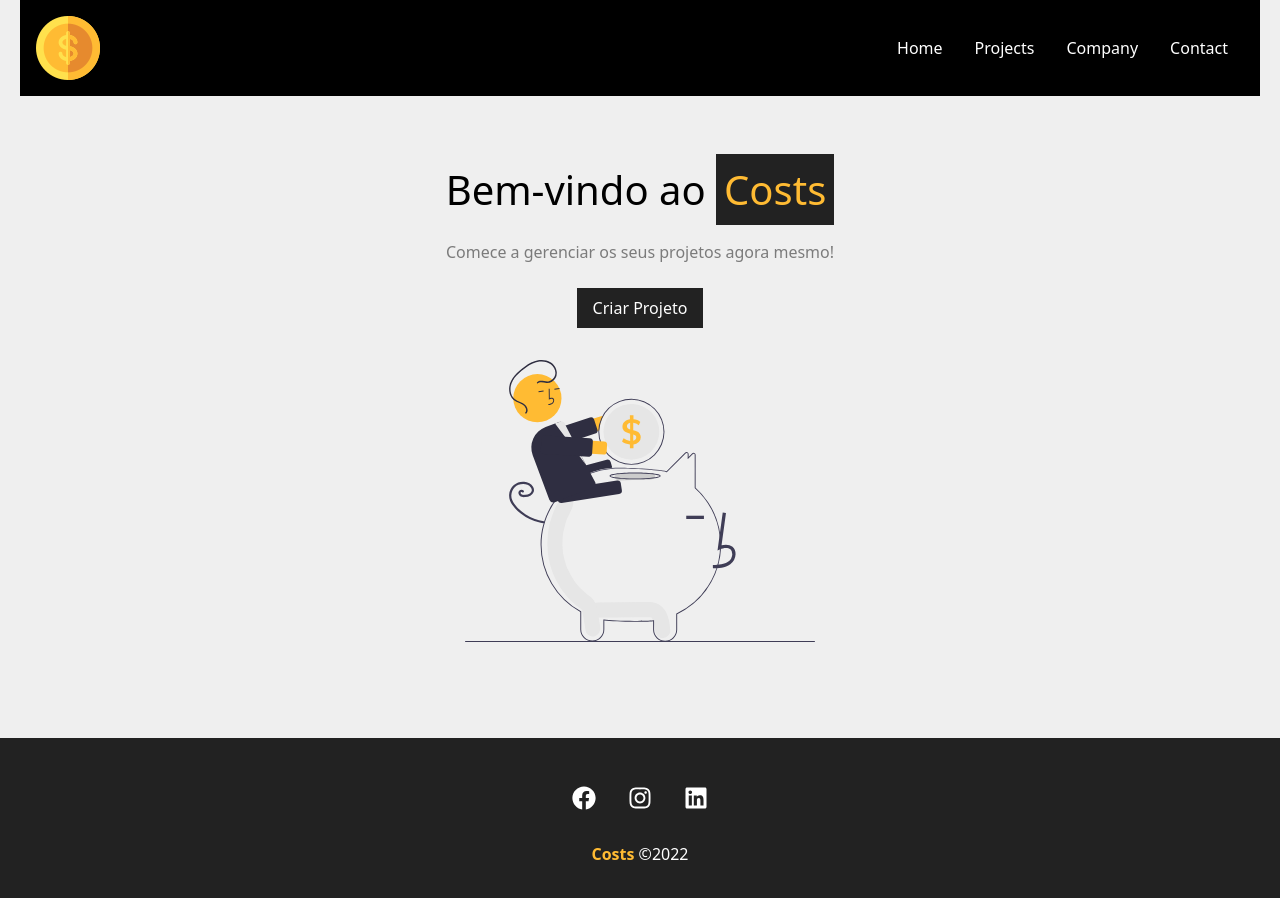
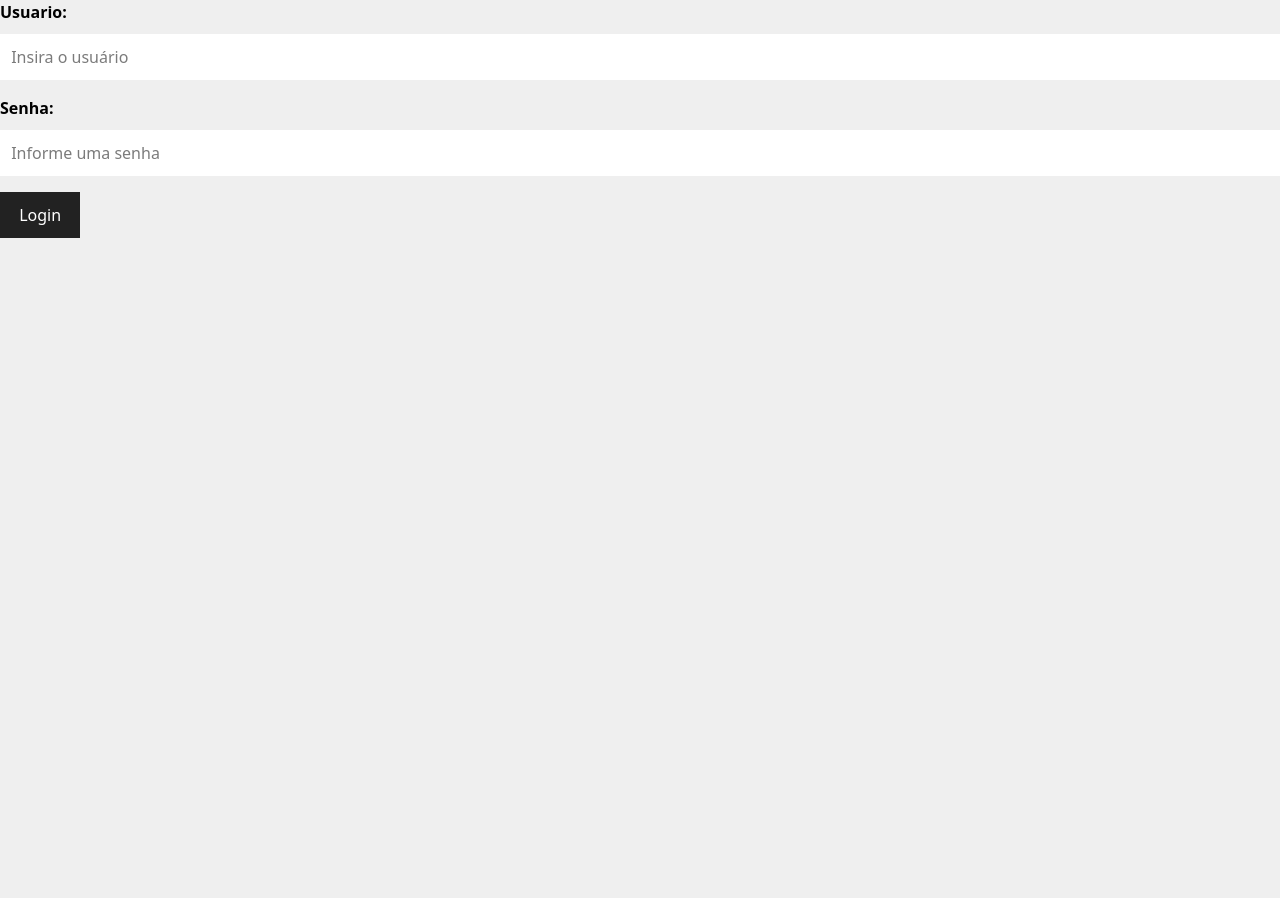
Before and after one commit to evandrofelimberti/webkeyappfront, a React (Create React App) app: page / in a window 1280 px wide. Shown: the top 898 px of the page. After the commit the page ends 800 px from the top, so only its background shows below. Built offline with nearby package versions, Linux system fonts and the light colour scheme; the HTML template or start-up script is replaced by a standard one.

Commit message:
LoginToken

```diff
--- a/src/App.js
+++ b/src/App.js
@@ -10,8 +10,17 @@ import Navbar from './components/layout/Navbar'
 import Footer from './components/layout/Footer'
 import Project from './components/pages/Project'
 import Login from './components/layout/Login'
+import { useState, useEffect} from 'react'
+import UseToken from './components/layout/UseToken'
 
 function App() {
+
+  const { token, setToken } = UseToken();
+
+  if(!token) {
+    return <Login setToken={setToken} />
+  }
+
   return (
 <Router className="text-3xl font-bold underline">
   <Navbar/>
@@ -23,7 +32,7 @@ function App() {
     <Route  path="/contact" element={ <Contact />}> </Route>
     <Route  path="/newproject" element={ <NewProject />}> </Route>
     <Route  path="/project/:id" element={ <Project />}> </Route>
-    <Route  path="/login" element={ <Login />}> </Route>
+    {/*<Route  path="/login" element={ <Login />}> </Route>      */}
    </Routes>
    </Container>
     <Footer/>
--- a/src/components/layout/Login.js
+++ b/src/components/layout/Login.js
@@ -2,34 +2,56 @@ import { useNavigate } from "react-router-dom";
 import Input from "../form/Input";
 import SubmitButton from "../form/SubmitButton";
 import styles from './Login.module.css'
+import React, { useState } from 'react';
 
-function Login(){
+
+async function loginUser(credentials) {
+    return fetch('https://localhost:7028/api/Usuario/auth', {
+      method: 'POST',
+      headers: {
+        'Content-Type': 'application/json'
+      },
+      body: JSON.stringify(credentials)
+    })
+      .then(data => data.json())
+   }
+
+function Login({ setToken }){
+    const [nome, setNome] = useState();
+    const [senha, setSenha] = useState();
+
+    const handleSubmit = async e => {
+        e.preventDefault();
+        const token = await loginUser({
+          nome,
+          senha
+        });
+        setToken(token);
+      }
+
     return(
-    <div >
-
+<div >
+<form onSubmit={handleSubmit}>
         <Input
             type="text"
             text="Usuario"
-            name="Nome"
+            name="nome"
             placeholder="Insira o usuário"
-            //handleOnChange={handleCamposMovimentoLavoura}
-            //value=""
-
+            handleOnChange={e => setNome(e.target.value)}
         />
         <Input
             type="password"
             text="Senha"
             name="Senha"
             placeholder="Informe uma senha"
-            //handleOnChange={handleCamposMovimentoLavoura}
-            //value=""
+            handleOnChange={e => setSenha(e.target.value)}
 
         />
+    <SubmitButton text={"Login"}/>
+    </form>
+    </div>
 
-        <SubmitButton text={"Login"}/>
-
-    </div>
-    )
+  )
 }
 
 export default Login
--- a/src/components/layout/Login.module.css
+++ b/src/components/layout/Login.module.css
@@ -1,5 +1,5 @@
 .newproject_container {
-    width: 450px;
+    width: 100%;
     margin: 0 auto;
     padding: 0.1em;
 }
--- /dev/null
+++ b/src/components/layout/UseToken.js
@@ -0,0 +1,22 @@
+import React, { useState } from 'react';
+function UseToken(){
+    const getToken = () => {
+        const tokenString = localStorage.getItem('token');
+        const userToken = JSON.parse(tokenString);
+        return userToken?.token
+      };
+
+      const [token, setToken] = useState(getToken());
+
+      const saveToken = userToken => {
+        localStorage.setItem('token', JSON.stringify(userToken));
+        setToken(userToken.token);
+      };
+
+      return {
+        setToken: saveToken,
+        token
+      }
+}
+
+export default UseToken;
--- a/src/components/service/ServiceForm.js
+++ b/src/components/service/ServiceForm.js
@@ -4,25 +4,12 @@ import Input from '../form/Input'
 import SubmitButton from '../form/SubmitButton'
 import Select from '../form/Select'
 import InputNumeric from '../form/InputNumeric'
+import UseToken from '../layout/UseToken'
 
 function ServiceForm({handleSubmit, btnText, projectData}){
     const [Itens, SetItens] = useState([])
     const [Produto, setProduto]= useState([])
-    const [token, setToken] = useState("")
-
-    fetch('https://localhost:7028/api/Usuario/auth', {
-      method: 'POST',
-      headers: {
-        'Content-Type': 'application/json'
-      },
-      body: JSON.stringify({ "nome": "evandro",
-                              "senha": "teste",
-                              "Tipo": 1 })})
-      .then(resp => resp.json())
-      .then(resp => {
-        setToken(resp.Token);
-      })
-
+    const { token, setToken } = UseToken();
 
       useEffect(()=>{
       fetch("http://localhost:5028/api/Produto",{
```
